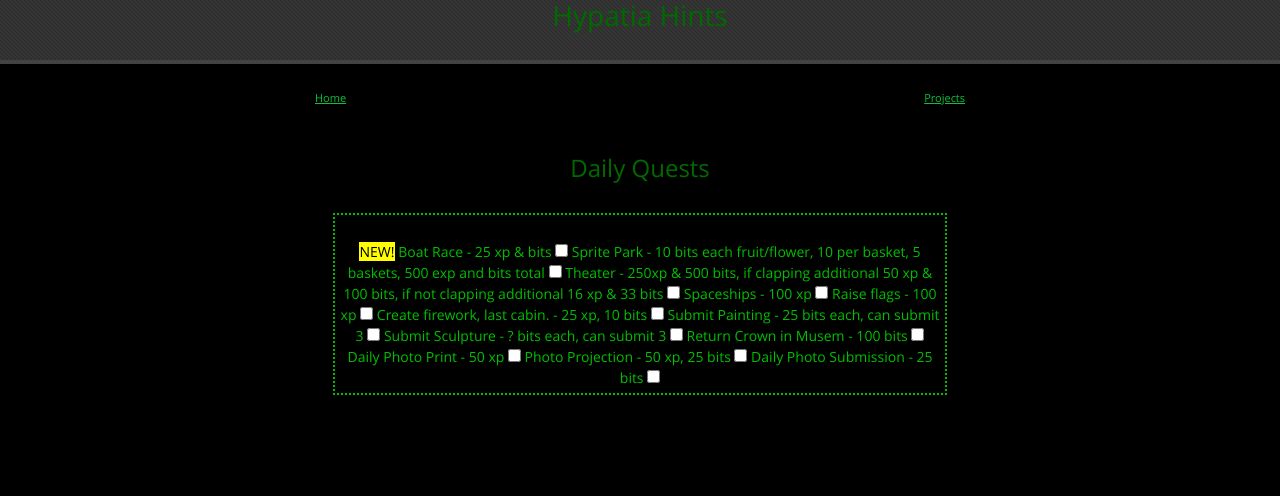
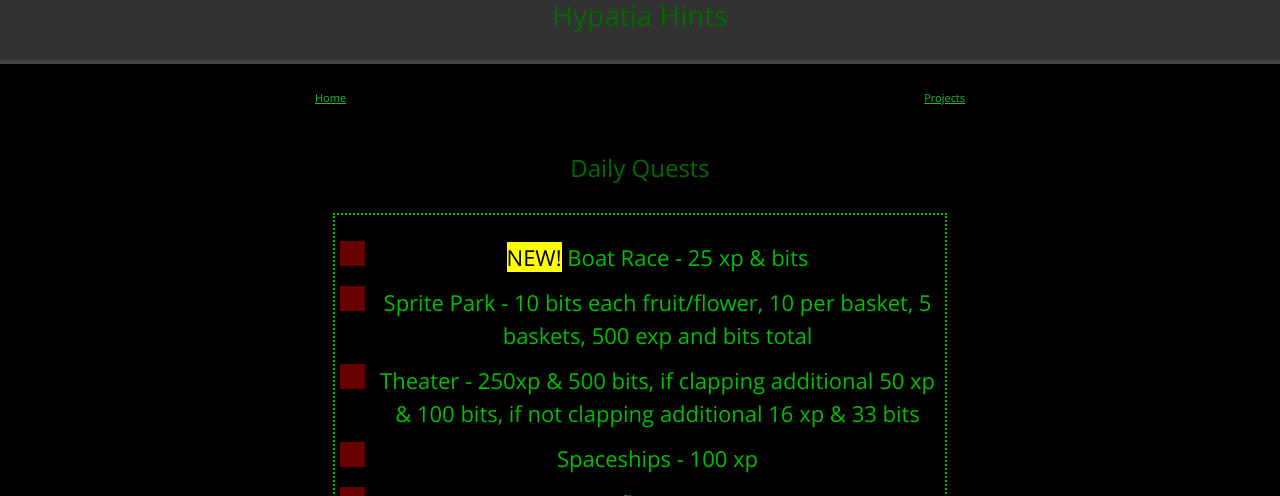
Before and after one commit to LunarTiger/hypatia, a Jekyll site: the page built from index.md, in a window 1280 px wide and 1400 px high. Shown: the top 496 px of the window. Built offline with Jekyll 4.4.1, drawn with Linux system fonts in a browser that asks for light colours; our own code applies the rules of GitHub Pages for plain Markdown files; grey boxes are pictures that could not be loaded.

Commit message:
Update style.scss

```diff
--- a/assets/css/style.scss
+++ b/assets/css/style.scss
@@ -176,3 +176,72 @@ li.navbar a:hover {
 ::-webkit-scrollbar-corner {
     background: transparent;
 }
+
+/*----------------------------------------------------------------
+  - Coustom check boxes                                          -
+  ----------------------------------------------------------------
+/* The container */
+.container {
+    display: block;
+    position: relative;
+    padding-left: 35px;
+    margin-bottom: 12px;
+    cursor: pointer;
+    font-size: 22px;
+    -webkit-user-select: none;
+    -moz-user-select: none;
+    -ms-user-select: none;
+    user-select: none;
+}
+
+/* Hide the browser's default checkbox */
+.container input {
+    position: absolute;
+    opacity: 0;
+    cursor: pointer;
+}
+
+/* Create a custom checkbox */
+.checkmark {
+    position: absolute;
+    top: 0;
+    left: 0;
+    height: 25px;
+    width: 25px;
+    background-color: #690000;
+}
+
+/* On mouse-over, add a background color */
+.container:hover input ~ .checkmark {
+    background-color: #006900;
+}
+
+/* When the checkbox is checked, add a background */
+.container input:checked ~ .checkmark {
+    background-color: #0f0;
+}
+
+/* Create the checkmark/indicator (hidden when not checked) */
+.checkmark:after {
+    content: "";
+    position: absolute;
+    display: none;
+}
+
+/* Show the checkmark when checked */
+.container input:checked ~ .checkmark:after {
+    display: block;
+}
+
+/* Style the checkmark/indicator */
+.container .checkmark:after {
+    left: 9px;
+    top: 5px;
+    width: 0px;
+    height: 0px;
+    border: 0;
+    border-width: 0 0px 0px 0;
+    -webkit-transform: rotate(45deg);
+    -ms-transform: rotate(45deg);
+    transform: rotate(45deg);
+}
```
